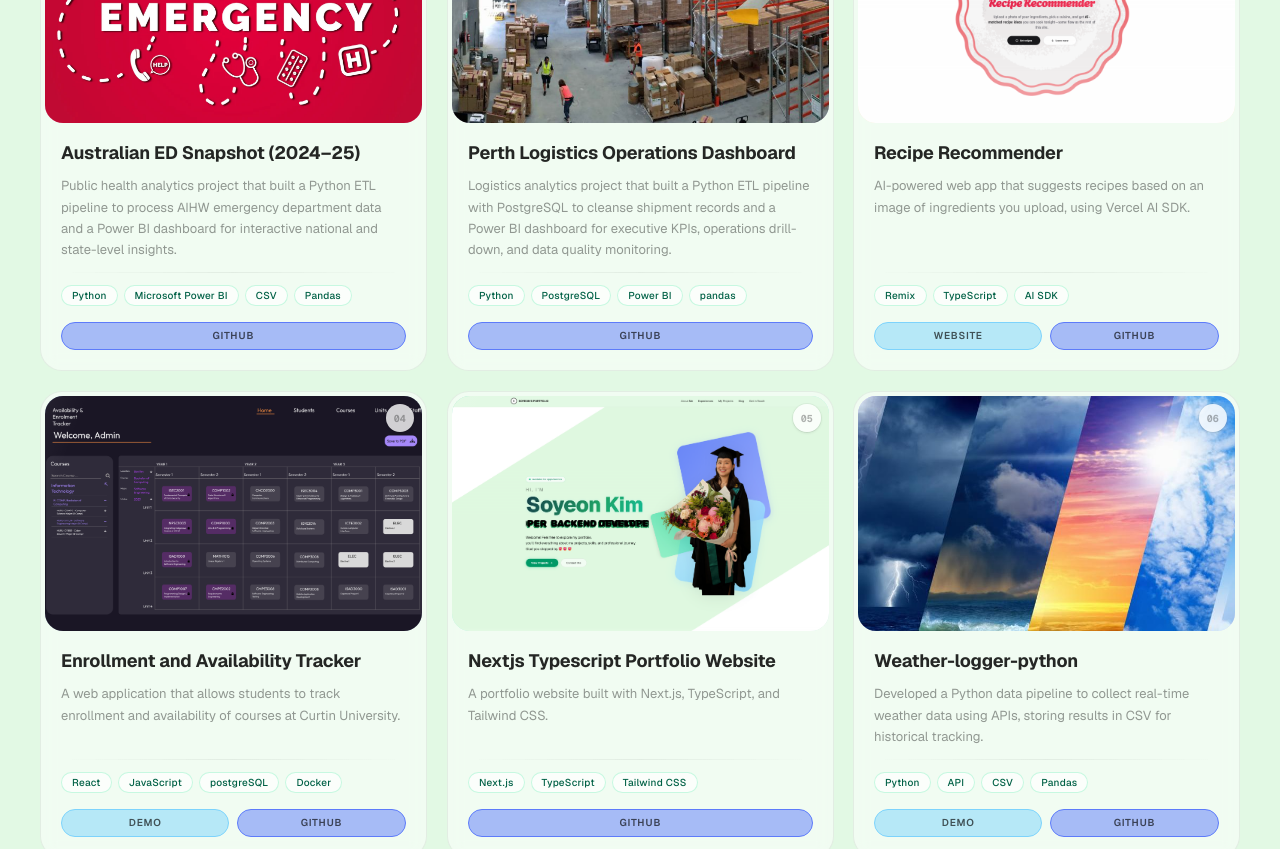
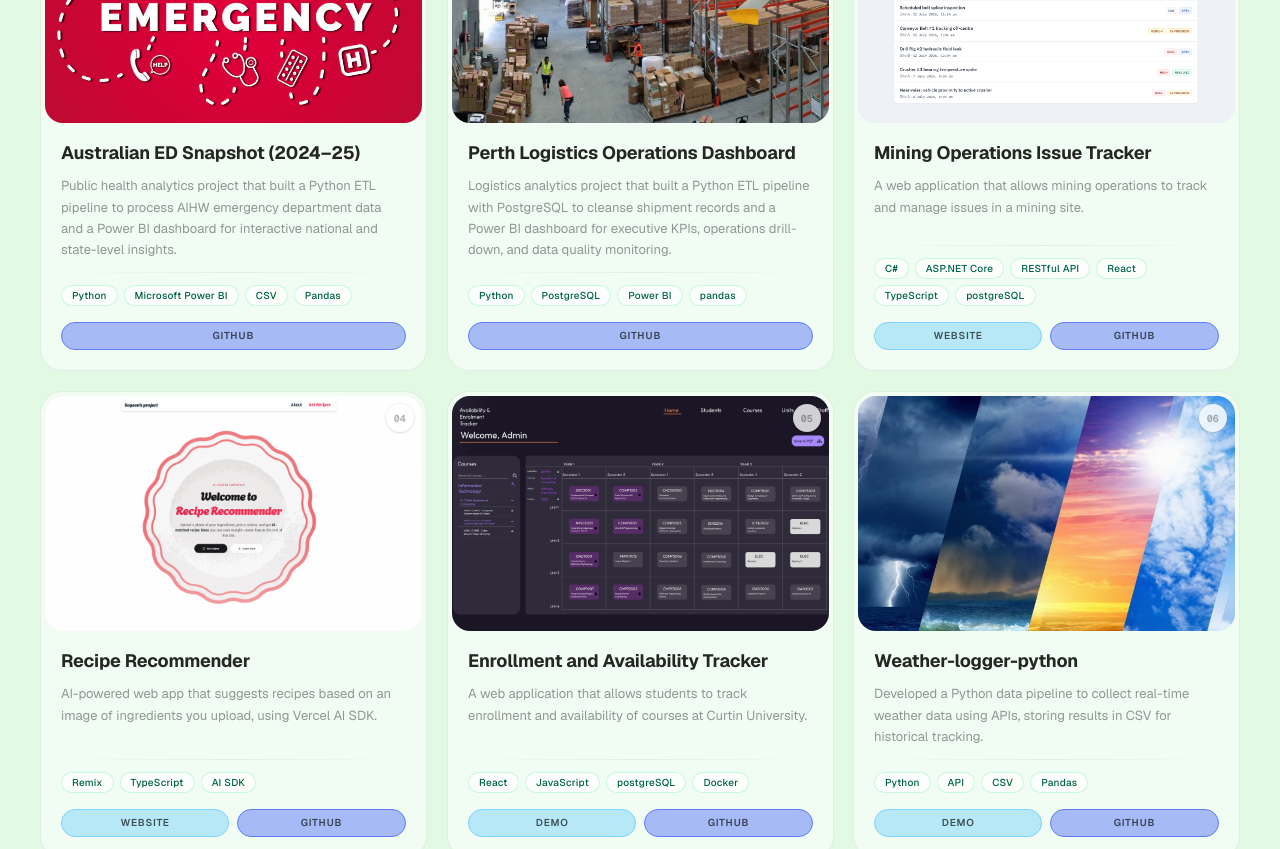
Before and after one commit to ssoyeonisgood/NextjsTypescriptPortfolio, a Next.js app: page / in a window 1280 px wide. Shown: the part 3860-4709 px from the top of the page. Built offline with nearby package versions, Linux system fonts and the light colour scheme.

Commit message:
feat: add new project entry for Mining Operations Issue Tracker and update visuals in ProjectsSection

```diff
--- a/app/components/portfolio/sections/ProjectsSection.tsx
+++ b/app/components/portfolio/sections/ProjectsSection.tsx
@@ -44,6 +44,18 @@ const projects: Project[] = [
       accent: "red",
     },
     {
+      title: "Mining Operations Issue Tracker",
+      description:
+        "A web application that allows mining operations to track and manage issues in a mining site.",
+      stack: ["C#", "ASP.NET Core", "RESTful API", "React", "TypeScript", "postgreSQL"],
+      website: "https://mining-issue-tracker.vercel.app/",
+      websiteLabel: "Website",
+      github: "https://github.com/ssoyeonisgood/mining-issue-tracker",
+      gradient: "from-[#5D7BFA]/40 via-[#8B9FFF]/30 to-[#5D7BFA]/20",
+      image: "/tracker.png",
+      accent: "skyblue",
+    },
+  {
     title: "Recipe Recommender",
     description:
     "AI-powered web app that suggests recipes based on an image of ingredients you upload, using Vercel AI SDK.",
@@ -65,20 +77,7 @@ const projects: Project[] = [
     github: null,
     gradient: "from-[#5D7BFA]/40 via-[#8B9FFF]/30 to-[#5D7BFA]/20",
     image: "/capstone.png",
-    accent: "#5D7BFA",
-  },
-  {
-    title: "Nextjs Typescript Portfolio Website",
-    description:
-      "A portfolio website built with Next.js, TypeScript, and Tailwind CSS.",
-    stack: ["Next.js", "TypeScript", "Tailwind CSS"],
-    website: "#",
-    websiteLabel: "Website",
-    showWebsiteButton: false,
-    github: "https://github.com/ssoyeonisgood/NextjsTypescriptPortfolio",
-    image: "/portfolio.png",
-    gradient: "from-emerald-500/35 via-teal-400/25 to-emerald-600/15",
-    accent: "#10b981",
+    accent: "pink",
   },
   {
     title: "Weather-logger-python",
@@ -90,7 +89,7 @@ const projects: Project[] = [
     github: "https://github.com/ssoyeonisgood/Weather-logger-python",
     image: "/weather.png",
     gradient: "from-violet-500/35 via-purple-400/25 to-violet-600/15",
-    accent: "#5D7BFA",
+    accent: "green",
   },
 ];
 
```
Also changed, not shown: public/tracker.png (added). Lines whose indentation alone changed are shown as unchanged.
